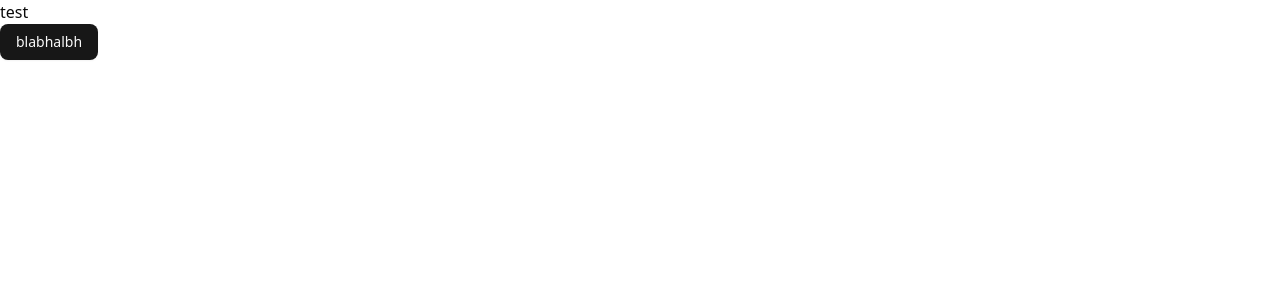
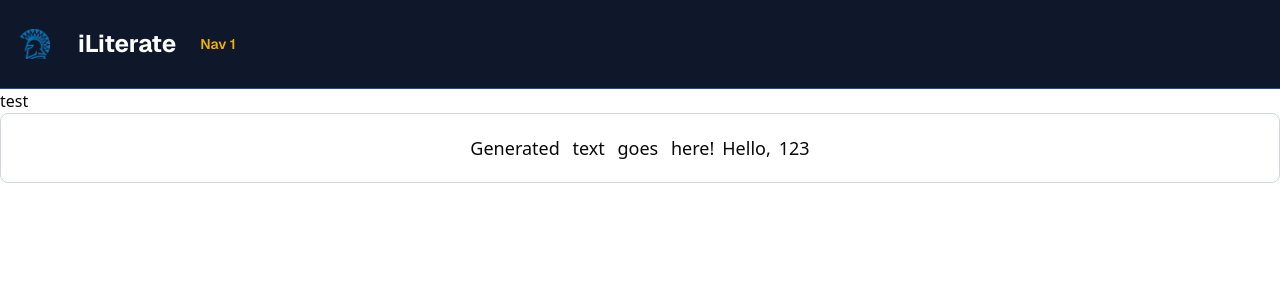
Before and after one commit to Kevyi/iLiterate, a Next.js app in the folder client/: page /product in a window 1280 px wide. Shown: the top 300 px of the page. Built offline with nearby package versions, Linux system fonts and the light colour scheme.

Commit message:
implemented word box

```diff
--- a/client/app/product/page.jsx
+++ b/client/app/product/page.jsx
@@ -1,13 +1,20 @@
 "use client";
 
+import WordBox from "../../components/wordbox.jsx";
 import { Button } from "../../components/button.jsx";
+import Navbar from "@/components/navbar.jsx";
 
 export default function testPage(){
-    return <>
-
-
-
+    const text = "Generated text goes here! Hello, 123";
+    return (
+    <>
+        <Navbar></Navbar>
         <div>test</div>
-        <Button>blabhalbh</Button>
+        <div className="flex justify-evenly items-center border border-gray-300 rounded-md p-4">
+            <div className="flex">
+                <WordBox text={text} />
+            </div>
+        </div>
     </>
+    )
 }
--- /dev/null
+++ b/client/components/popover.jsx
@@ -0,0 +1,47 @@
+"use client"
+
+import * as React from "react"
+import * as PopoverPrimitive from "@radix-ui/react-popover"
+
+import { cn } from "@/lib/utils"
+
+function Popover({
+  ...props
+}) {
+  return <PopoverPrimitive.Root data-slot="popover" {...props} />;
+}
+
+function PopoverTrigger({
+  ...props
+}) {
+  return <PopoverPrimitive.Trigger data-slot="popover-trigger" {...props} />;
+}
+
+function PopoverContent({
+  className,
+  align = "center",
+  sideOffset = 4,
+  ...props
+}) {
+  return (
+    <PopoverPrimitive.Portal>
+      <PopoverPrimitive.Content
+        data-slot="popover-content"
+        align={align}
+        sideOffset={sideOffset}
+        className={cn(
+          "bg-popover text-popover-foreground data-[state=open]:animate-in data-[state=closed]:animate-out data-[state=closed]:fade-out-0 data-[state=open]:fade-in-0 data-[state=closed]:zoom-out-95 data-[state=open]:zoom-in-95 data-[side=bottom]:slide-in-from-top-2 data-[side=left]:slide-in-from-right-2 data-[side=right]:slide-in-from-left-2 data-[side=top]:slide-in-from-bottom-2 z-50 w-72 origin-(--radix-popover-content-transform-origin) rounded-md border p-4 shadow-md outline-hidden",
+          className
+        )}
+        {...props} />
+    </PopoverPrimitive.Portal>
+  );
+}
+
+function PopoverAnchor({
+  ...props
+}) {
+  return <PopoverPrimitive.Anchor data-slot="popover-anchor" {...props} />;
+}
+
+export { Popover, PopoverTrigger, PopoverContent, PopoverAnchor }
--- /dev/null
+++ b/client/components/wordbox.jsx
@@ -0,0 +1,58 @@
+"use client";
+
+import { useState } from "react";
+import {
+  Popover,
+  PopoverTrigger,
+  PopoverContent,
+} from "../components/popover";
+
+function Word({ word, index, activeWordIndex, setActiveWordIndex }) {
+  const normalizedWord = word.replace(/[^\w']/g, "");
+  return (
+    <Popover
+      open={activeWordIndex === index}
+      onOpenChange={(open) => setActiveWordIndex(open ? index : null)}
+    >
+      <PopoverTrigger asChild>
+        <span
+          onClick={() => setActiveWordIndex(index)}
+          style={{ cursor: "pointer", padding: "0 4px", userSelect: "none" }}
+        >
+          {word}
+        </span>
+      </PopoverTrigger>
+      <PopoverContent side="top" className="w-64">
+        <p className="text-base">Definition for "{normalizedWord}" goes here...</p>
+      </PopoverContent>
+    </Popover>
+  );
+}
+
+export default function WordBox({ text }) {
+  const [activeWordIndex, setActiveWordIndex] = useState(null);
+  const words = text.split(" ");
+
+  return (
+    <div style={{ lineHeight: "2em", fontSize: "18px", flexWrap: "wrap" }}>
+      {words.map((word, index) => {
+        const isLast = index === words.length - 1;
+        const next = words[index + 1];
+        const needsSpace =
+          !/\s/.test(word) && !/[^\w\s]/.test(word) && !/^\s/.test(next ?? "");
+
+        return (
+          <span key={index} style={{ display: "inline" }}>
+            <Word
+              word={word}
+              index={index}
+              activeWordIndex={activeWordIndex}
+              setActiveWordIndex={setActiveWordIndex}
+            />
+            {needsSpace && " "}
+          </span>
+        );
+      })}
+    </div>
+  );
+}
--- a/client/package.json
+++ b/client/package.json
@@ -9,8 +9,8 @@
     "lint": "next lint"
   },
   "dependencies": {
-    "next": "15.3.1",
     "@radix-ui/react-dialog": "^1.1.10",
+    "@radix-ui/react-popover": "^1.1.10",
     "@radix-ui/react-progress": "^1.1.4",
     "@radix-ui/react-slot": "^1.2.0",
     "class-variance-authority": "^0.7.1",
@@ -26,10 +26,9 @@
   },
   "devDependencies": {
     "@eslint/eslintrc": "^3",
-    "@eslint/eslintrc": "^3",
     "@tailwindcss/postcss": "^4",
     "eslint": "^9",
     "eslint-config-next": "15.3.1",
     "tailwindcss": "^4"
-    }
+  }
 }
```
Also changed, not shown: 1 other file (tests, documents, lock files or other folders).
